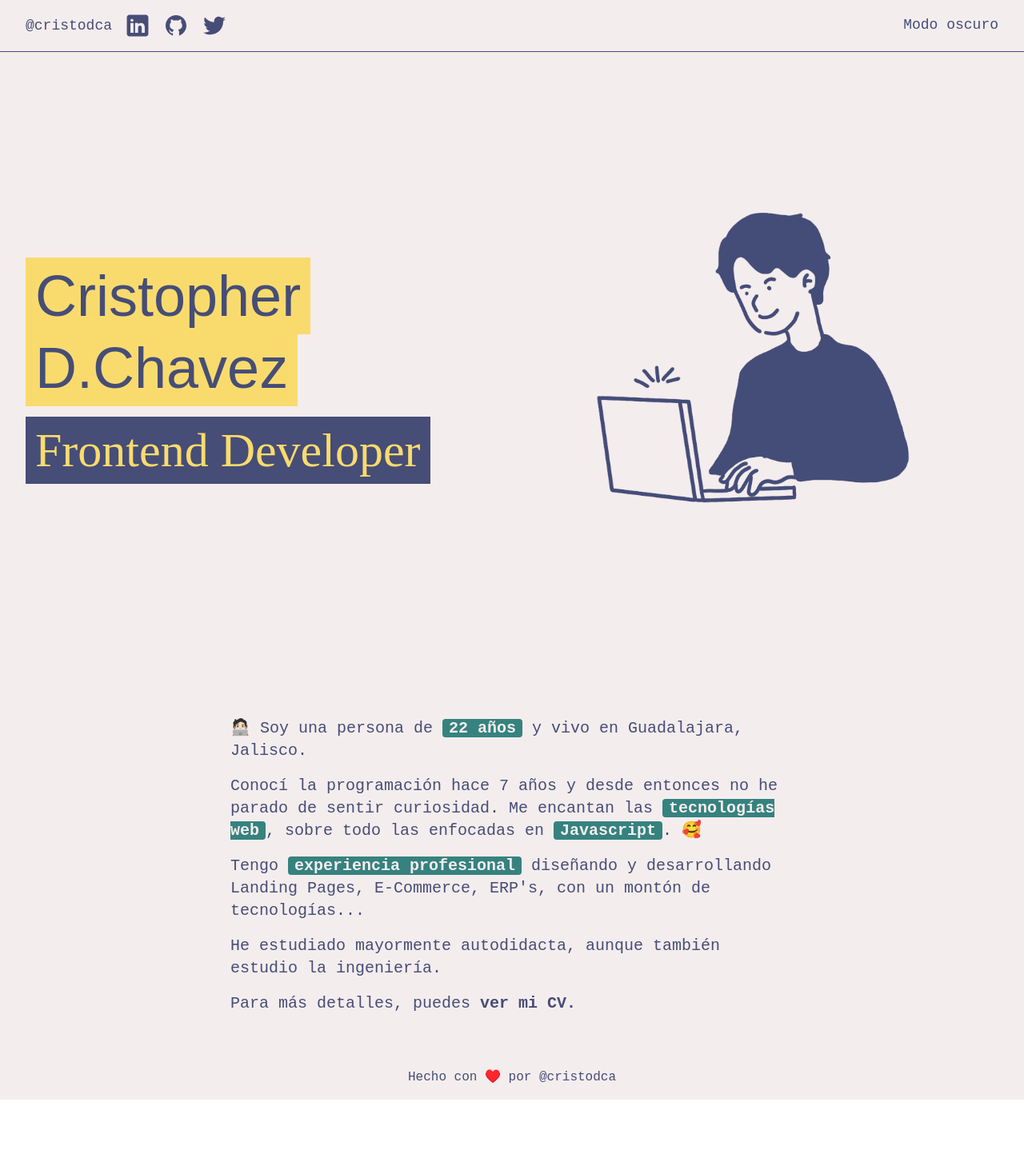
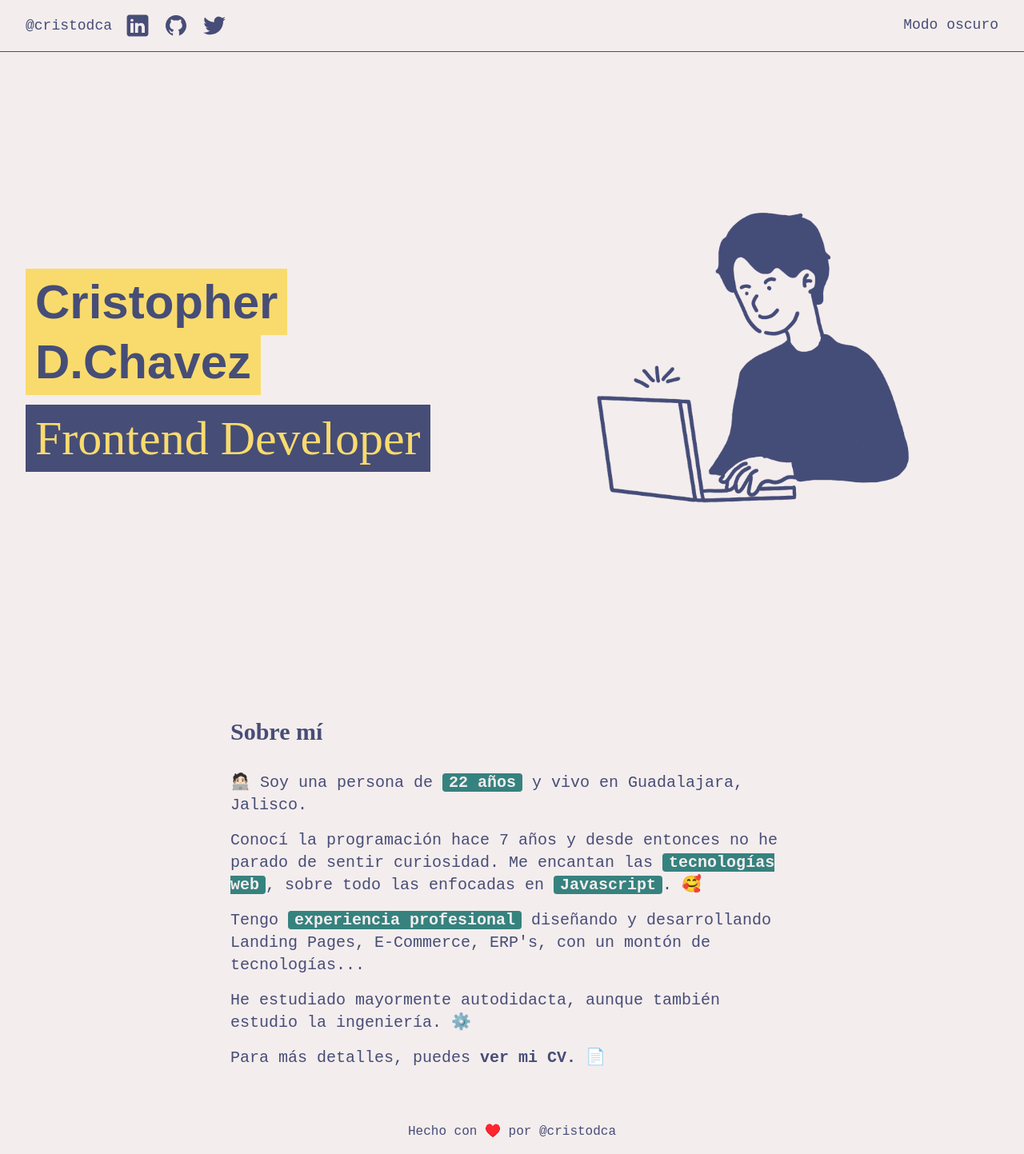
Before and after one commit to cristodca/cristodca.com, a Next.js app: page / in a window 1280 px wide. Shown: the whole page at 80% size. Before the commit the page ends 1375 px from the top, so only its background shows below. Built offline with nearby package versions, Linux system fonts and the light colour scheme.

Commit message:
title bold and about me section title

```diff
--- a/components/AboutMe.tsx
+++ b/components/AboutMe.tsx
@@ -7,6 +7,9 @@ const AboutMe: NextComponentType = () => {
     <div>
       <div className="blog-container py-8">
           <div>
+            <h2 className="normal-text font-semibold text-3xl mb-8">
+              Sobre mí
+            </h2>
             <p className="normal-text">
               🧑🏻‍💻 Soy una persona de{" "}
               <span className="featured-tag">22 años</span> y vivo en
@@ -23,13 +26,13 @@ const AboutMe: NextComponentType = () => {
               Tengo <span className="featured-tag">experiencia profesional</span> diseñando y desarrollando Landing Pages, E-Commerce, ERP&apos;s, con un montón de tecnologías...
             </p>
             <p className="normal-text">
-              He estudiado mayormente autodidacta, aunque también estudio la ingeniería.
+              He estudiado mayormente autodidacta, aunque también estudio la ingeniería. ⚙️
             </p>
             <p className="normal-text">
               Para más detalles, puedes{" "}
               <span className="font-bold">
                 <a href="https://cristodca.com/CV%20-%20Cristopher%20D.%20Chavez.pdf" target="_blank" rel="noopener noreferrer" className="hover-link">
-                  ver mi CV.
+                  ver mi CV. 📄
                 </a>
               </span>
             </p>
--- a/pages/index.tsx
+++ b/pages/index.tsx
@@ -23,13 +23,13 @@ const Home: NextPage = () => {
         <div className="grid grid-cols-1 lg:grid-cols-2 gap-8 w-full">
           <div className='flex flex-col justify-center items-start'>
             <h1 className='mb-4'>
-              <span className='hyper-title text-dark bg-secondary px-3 py-2 text-5xl sm:text-6xl md:text-7xl box-decoration-clone leading-normal sm:leading-tight md:leading-tight'>
+              <span className='hyper-title text-dark bg-secondary px-3 py-2 text-5xl sm:text-6xl md:text-6xl box-decoration-clone leading-normal sm:leading-tight md:leading-tight font-bold'>
                 Cristopher D.<br className='block md:hidden' />
                 Chavez
               </span>
             </h1>
             <h2>
-              <span className='text-secondary bg-dark p-3 inline-block text-4xl sm:text-5xl md:text-6xl box-decoration-clone leading-none'>
+              <span className='text-secondary bg-dark p-3 inline-block text-4xl sm:text-5xl md:text-6xl box-decoration-clone leading-none font-medium'>
                 Frontend <br className='block md:hidden' />
                 Developer
               </span>
```
